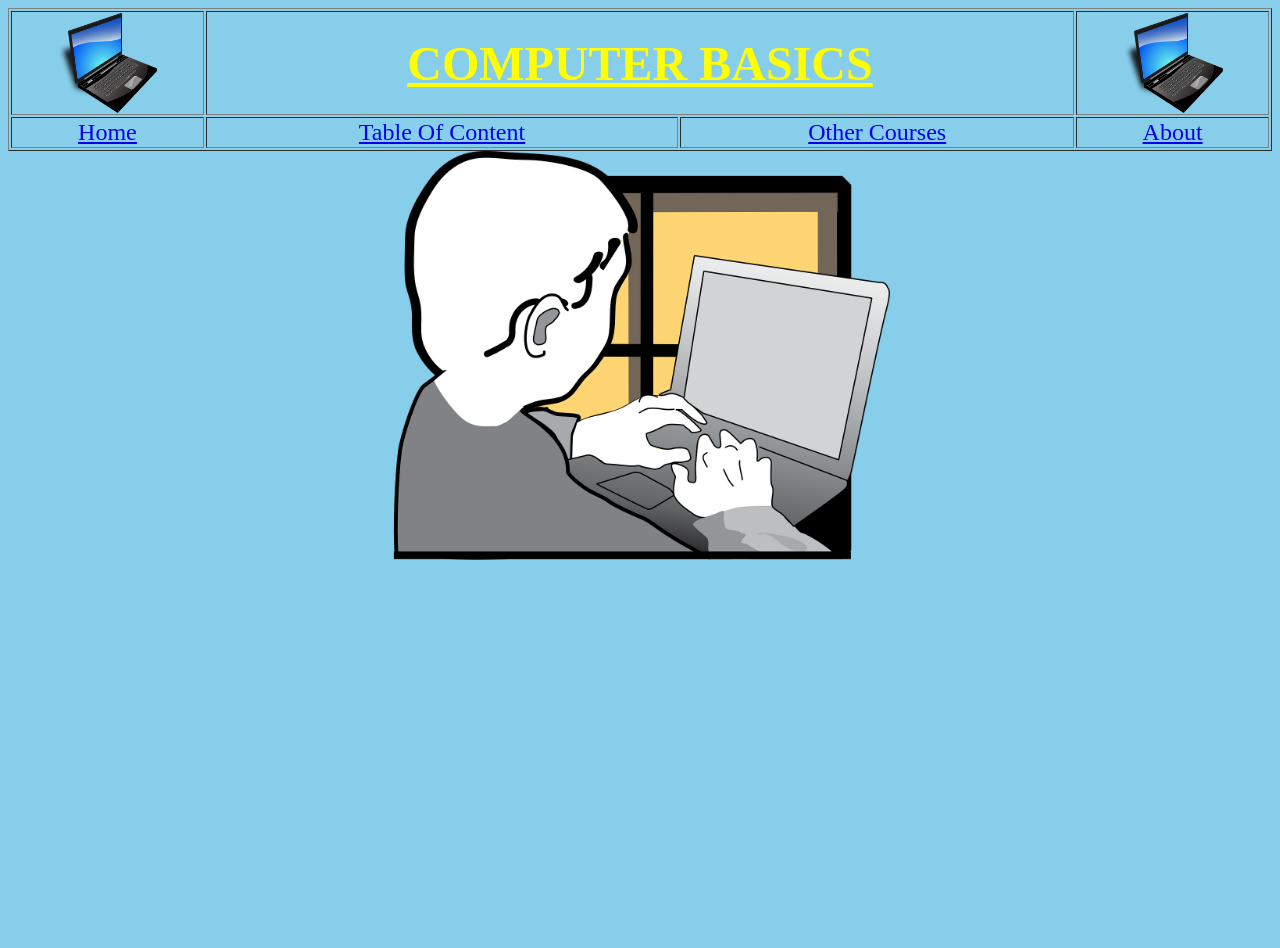
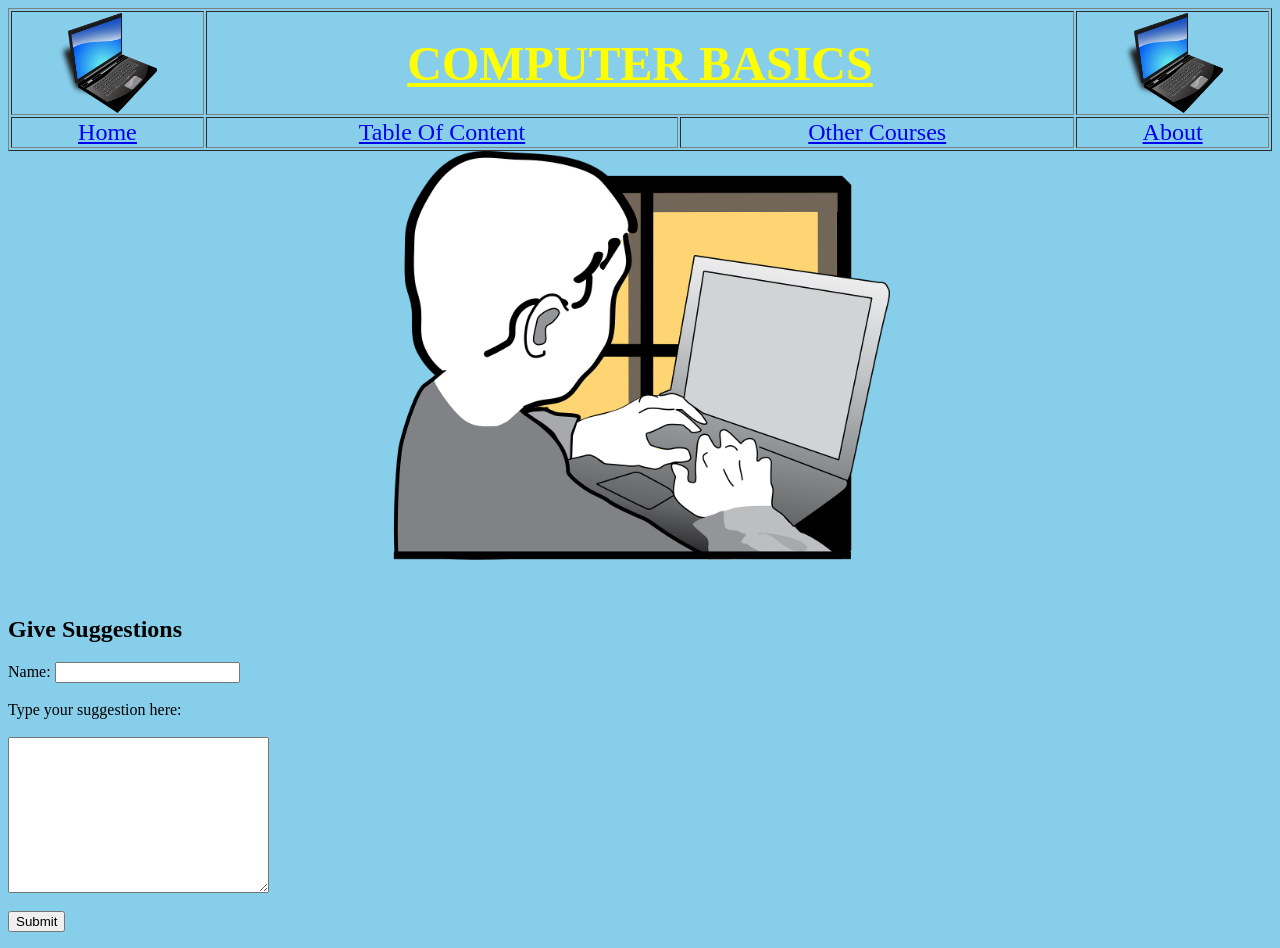
Before and after one commit to subashbhatt01/web-project-xi, a plain HTML site: page about.html in a window 1280 px wide. Before the commit the page ends 800 px from the top, so only its background shows below. Drawn offline with Linux system fonts and the light colour scheme.

Commit message:
project completed

```diff
--- a/about.html
+++ b/about.html
@@ -1,7 +1,9 @@
 <html>
+
 <head>
     <title>home</title>
 </head>
+
 <body bgcolor="skyblue">
     <table width=100% border="1" bgcolor="skyblue">
         <tr>
@@ -29,5 +31,15 @@
         </tr>
     </table>
     <center><img src=boy.png width=500></center>
+
+    <br><br>
+    <h2>Give Suggestions</h2>
+    <form>
+        Name: <input type="text"><br><br>
+        Type your suggestion here: <br><br>
+        <textarea cols="30" rows="10"></textarea><br><br>
+        <input type="submit">
+    </form>
 </body>
+
 </html>
```
